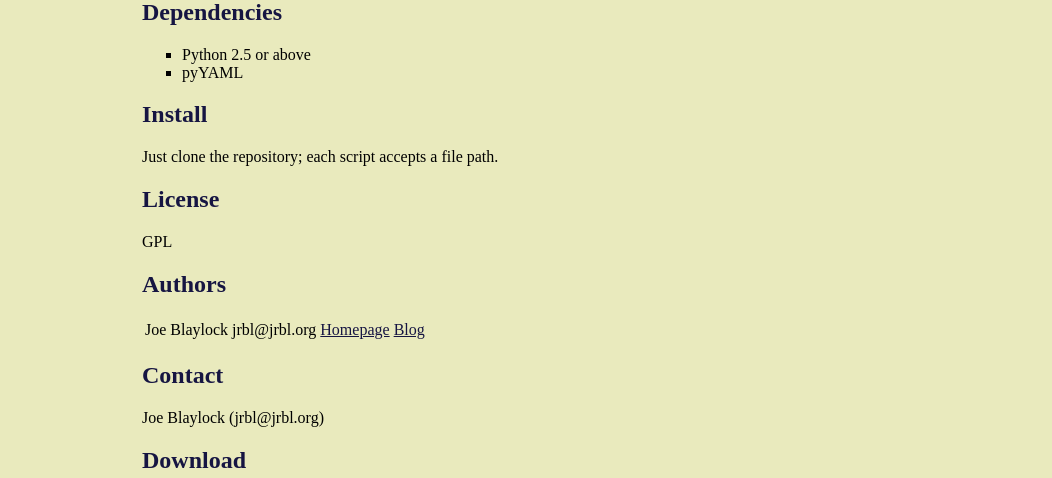
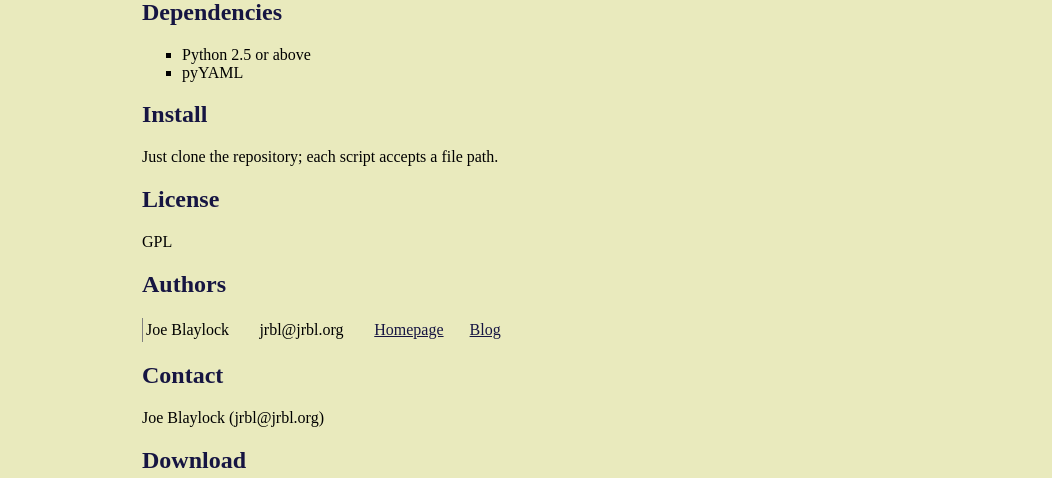
Before and after one commit to jrbl/CollabStats, a plain HTML site: page index.html in a window 1280 px wide. Shown: the part 322-800 px from the top of the page, without its empty margins (228-1280 px from the left). Drawn offline with Linux system fonts and the light colour scheme.

Commit message:
index.html: formatting cleanup

```diff
--- a/index.html
+++ b/index.html
@@ -74,7 +74,7 @@
     <p>GPL</p>
 
     <h2>Authors</h2>
-    <table>
+    <table width="60%" frame="lhs">
       <tr><td>Joe Blaylock</td><td>jrbl@jrbl.org</td>
           <td><a href="http://www.jrbl.org/~jrbl">Homepage</a></td>
           <td><a href="http://jrbl.livejournal.com">Blog</a></td></tr>
```
